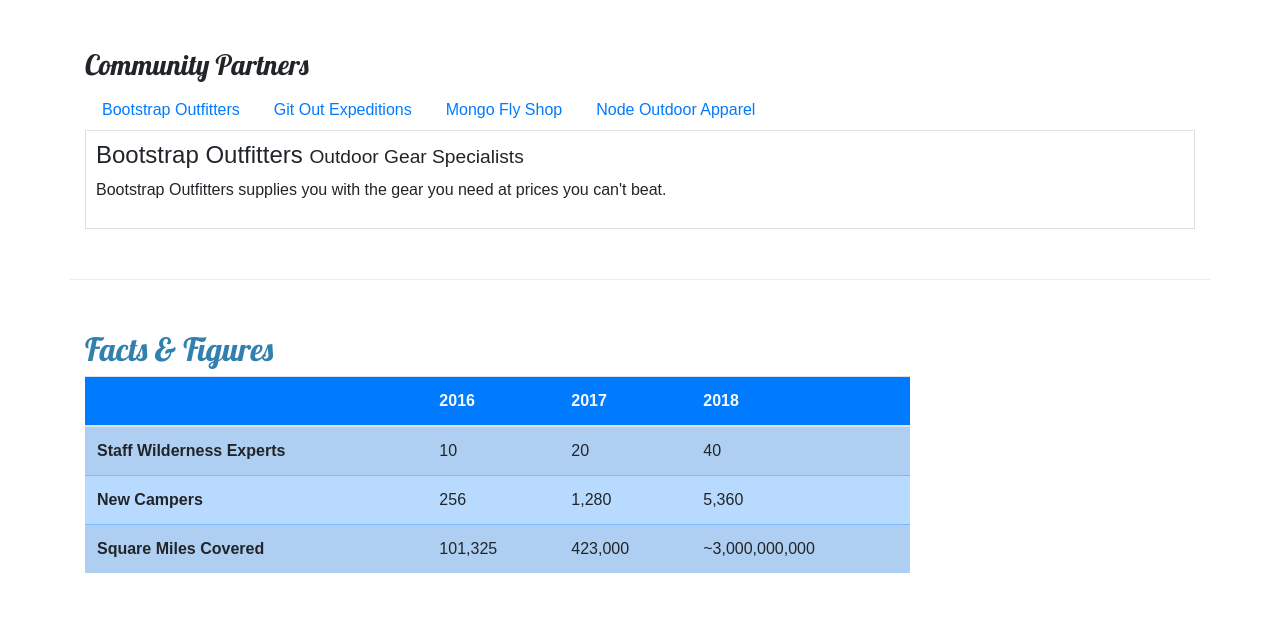
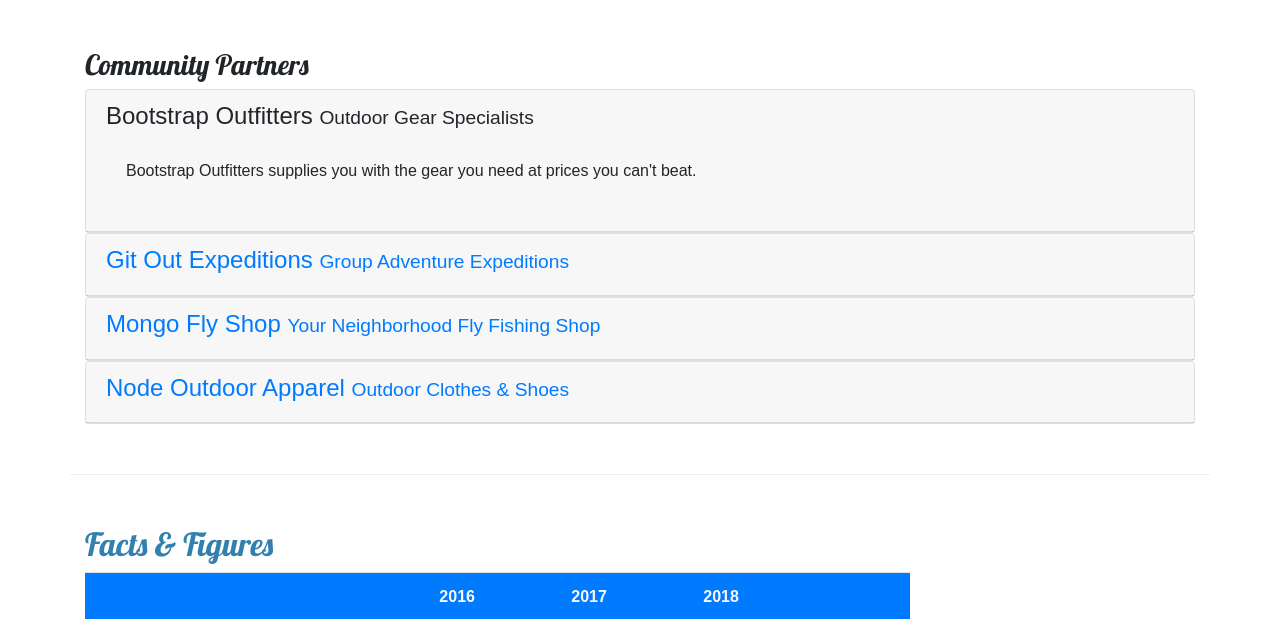
Before and after one commit to ShadFyt/nucamp, a website: page aboutus.html in a window 1280 px wide. Shown: the part 841-1460 px from the top of the page. Drawn offline with nearby package versions, Linux system fonts and the light colour scheme.

Commit message:
changed aboutus to accordion sytle for community partners

```diff
--- a/aboutus.html
+++ b/aboutus.html
@@ -156,68 +156,92 @@
       <div class="row row-content">
         <div class="col">
           <h3>Community Partners</h3>
-          <ul class="nav nav-tabs">
-            <li class="nav-item">
-              <a href="#bootstrap" class="nav-link" role="tab" data-toggle="tab"
-                >Bootstrap Outfitters</a
+          <div id="accordion">
+            <div class="card">
+              <div role="tab" class="card-header">
+                <h4>
+                  <a data-toggle="collapse" data-target="#bootstrap">
+                    Bootstrap Outfitters <small>Outdoor Gear Specialists</small>
+                  </a>
+                </h4>
+                <div
+                  class="collapse show"
+                  id="bootstrap"
+                  data-parent="#accordion"
                 >
-            </li>
-            <li class="nav-item">
-              <a href="#git" class="nav-link" role="tab" data-toggle="tab"
-                >Git Out Expeditions</a
-              >
-            </li>
-            <li class="nav-item">
-              <a href="#mongo" class="nav-link" role="tab" data-toggle="tab"
-                >Mongo Fly Shop</a
-              >
-            </li>
-            <li class="nav-item">
-              <a class="nav-link" href="#node" role="tab" data-toggle="tab"
-                >Node Outdoor Apparel</a
-              >
-            </li>
-          </ul>
-          <div class="tab-content">
-            <div
-              class="tab-pane fade show active"
-              role="tabpanel"
-              id="bootstrap"
-            >
-              <h4>
-                Bootstrap Outfitters <small>Outdoor Gear Specialists</small>
-              </h4>
+                  <div class="card-body">
                     <p class="d-none d-sm-block">
-                Bootstrap Outfitters supplies you with the gear you need at
-                prices you can't beat.
+                      Bootstrap Outfitters supplies you with the gear you need
+                      at prices you can't beat.
                     </p>
                   </div>
-            <div class="tab-pane fade" role="tabpanel" id="git">
+                </div>
+              </div>
+            </div>
+            <div class="card">
+              <div class="card-header" role="tab">
                 <h4>
-                Git Out Expeditions <small>Group Adventure Expeditions</small>
+                  <a
+                    class="collapsed"
+                    data-toggle="collapse"
+                    data-target="#git"
+                  >
+                    Git Out Expeditions
+                    <small>Group Adventure Expeditions</small>
+                  </a>
                 </h4>
+                <div class="collapse" id="git" data-parent="#accordion">
+                  <div class="card-body">
                     <p class="d-none d-sm-block">
-                Join Git Out Expeditions to explore new horizons with a group of
-                other adventurers!
+                      Join Git Out Expeditions to explore new horizons with a
+                      group of other adventurers!
                     </p>
                   </div>
-            <div class="tab-pane fade" role="tabpanel" id="mongo">
+                </div>
+              </div>
+            </div>
+            <div class="card">
+              <div class="card-header" role="tab">
                 <h4>
-                Mongo Fly Shop <small>Your Neighborhood Fly Fishing Shop</small>
+                  <a
+                    class="collapsed"
+                    data-toggle="collapse"
+                    data-target="#mongo"
+                  >
+                    Mongo Fly Shop
+                    <small>Your Neighborhood Fly Fishing Shop</small>
+                  </a>
                 </h4>
+                <div class="collapse" id="mongo" data-parent="#accordion">
+                  <div class="card-body">
                     <p class="d-none d-sm-block">
-                Need a new fishing pole, a tacklebox, or flies of all kinds?
-                Stop by Mongo Fly Shop.
+                      Need a new fishing pole, a tacklebox, or flies of all
+                      kinds? Stop by Mongo Fly Shop.
                     </p>
                   </div>
-            <div class="tab-pane fade" role="tabpanel" id="node">
+                </div>
+              </div>
+            </div>
+            <div class="card">
+              <div class="card-header" role="tab">
                 <h4>
+                  <a
+                    class="collapsed"
+                    data-toggle="collapse"
+                    data-target="#node"
+                  >
                     Node Outdoor Apparel <small>Outdoor Clothes & Shoes</small>
+                  </a>
                 </h4>
+                <div class="collapse" id="node" data-parent="#accordion">
+                  <div class="card-body">
                     <p class="d-none d-sm-block">
-                From polar fleeces to swimsuits, hiking boots to waders, a visit
-                to Node will be sure to get you covered.
+                      From polar fleeces to swimsuits, hiking boots to waders, a
+                      visit to Node will be sure to get you covered.
                     </p>
+                  </div>
+                </div>
+              </div>
             </div>
           </div>
         </div>
--- a/css/style.css
+++ b/css/style.css
@@ -38,9 +38,3 @@
   border-bottom: 1px ridge;
   min-height: 200px;
 }
-
-.tab-content {
-  border: 1px solid #ddd;
-  border-top: none;
-  padding: 10px;
-}
```
Also changed, not shown: index.html (+4 -3 lines). Lines whose indentation alone changed are shown as unchanged.
